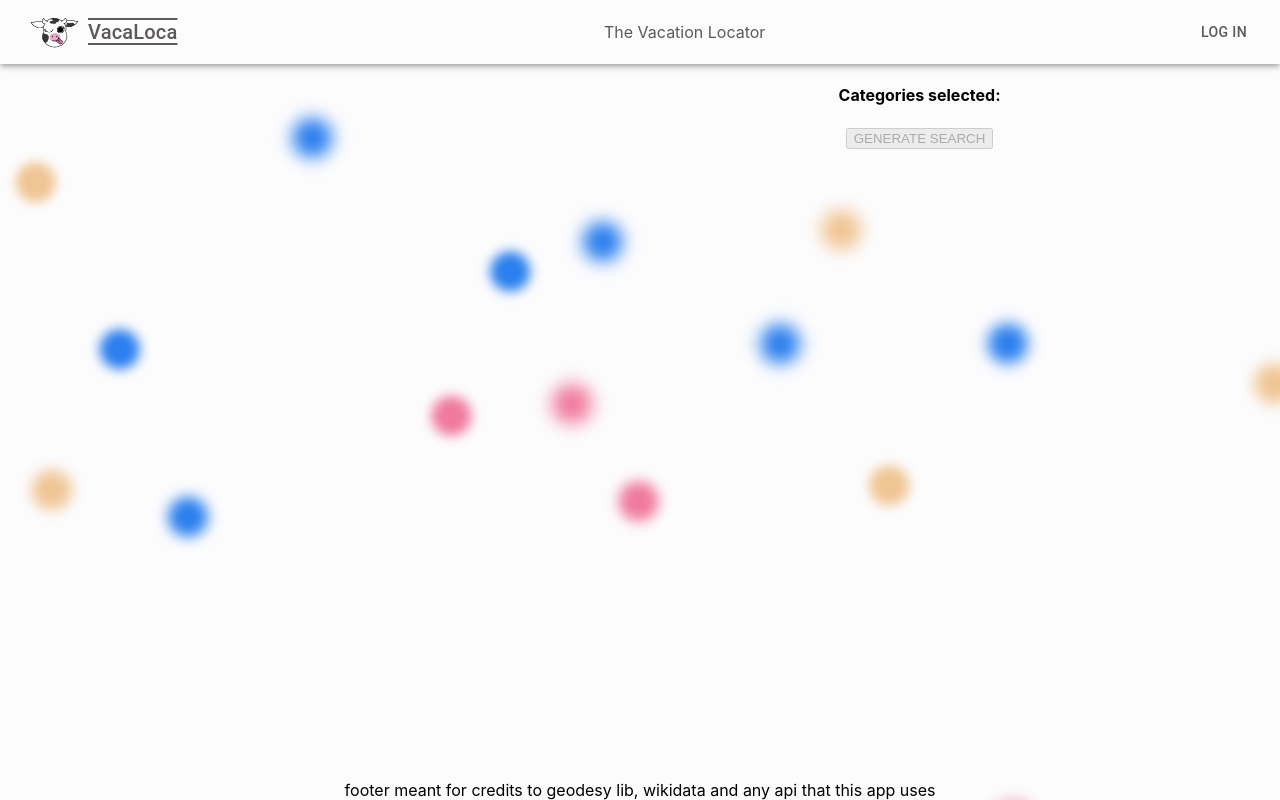
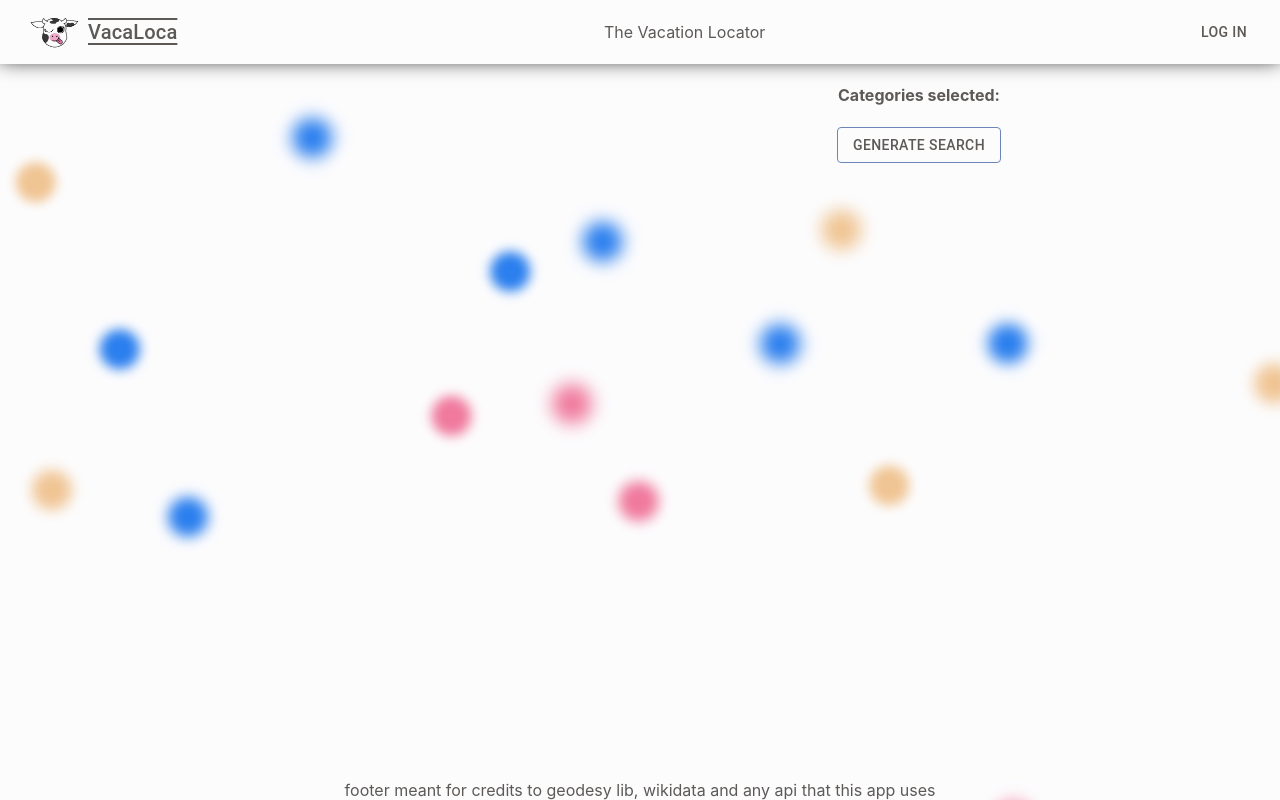
Before and after one commit to Atubak/vacation-finder-frontend, a React (Create React App) app: page /results in a window 1280 px wide. Built offline with nearby package versions, Linux system fonts and the light colour scheme; the HTML template or start-up script is replaced by a standard one.

Commit message:
add styling to btns on search and results page

```diff
--- a/src/App.css
+++ b/src/App.css
@@ -1,5 +1,6 @@
 .App {
   text-align: center;
+  color: #5d5957;
 }
 
 .App-logo {
--- a/src/components/ButtonAppBar.js
+++ b/src/components/ButtonAppBar.js
@@ -12,6 +12,7 @@ import { Link } from "react-router-dom";
 const appBarStyle = {
   backgroundColor: "#fcfcfd",
   color: "#5d5957",
+  boxShadow: "0px -5px 20px black",
 };
 
 export default function ButtonAppBar() {
@@ -19,15 +20,6 @@ export default function ButtonAppBar() {
     <Box sx={{ flexGrow: 1 }}>
       <AppBar position="static" style={appBarStyle}>
         <Toolbar>
-          {/* <IconButton
-            size="large"
-            edge="start"
-            color="inherit"
-            aria-label="menu"
-            sx={{ mr: 2 }}
-          >
-            <MenuIcon />
-          </IconButton> */}
           <img src={logoWordGood} alt="" height="64px" />
           <Typography
             style={{ textAlign: "left", color: `${appBarStyle.color}` }}
@@ -60,5 +52,3 @@ export default function ButtonAppBar() {
     </Box>
   );
 }
-
-// just trying out, will probably switch to styled components or something else
--- a/src/components/SelectedCategories.js
+++ b/src/components/SelectedCategories.js
@@ -3,6 +3,7 @@ import { useState, useEffect } from "react";
 
 //material ui
 import { Modal, Box, CircularProgress } from "@mui/material";
+import Button from "@mui/material/Button";
 
 //selectors
 import {
@@ -58,7 +59,9 @@ export default function SelectedCategories() {
       {chosenCategories.map((cat, index) => {
         return <SingleSelectedCategory key={index} cat={cat} />;
       })}
-      <button
+      <Button
+        style={{ color: "#5d5957", borderColor: "#6c85bd" }}
+        variant="outlined"
         disabled={chosenCategories < 1 ? true : false}
         onClick={() => {
           setOpen(true);
@@ -68,7 +71,7 @@ export default function SelectedCategories() {
         }}
       >
         GENERATE SEARCH
-      </button>
+      </Button>
 
       <Modal
         open={open}
--- a/src/components/SingleSelectedCategory.js
+++ b/src/components/SingleSelectedCategory.js
@@ -16,6 +16,8 @@ export default function SingleSelectedCategory({ cat }) {
       style={{ width: "128px", margin: "10px auto" }}
     >
       <Button
+        style={{ color: "#6c85bd", backgroundColor: "#fcfcfd" }}
+        variant="contained"
         onMouseEnter={() => setClearBtn(true)}
         onMouseLeave={() => setClearBtn(false)}
         onClick={() => dispatch(removeQueryCategory(cat))}
--- a/src/pages/Search.js
+++ b/src/pages/Search.js
@@ -13,6 +13,11 @@ import {
 import { getAllCategories } from "../store/locations/thunks";
 import { storeQueryCategories } from "../store/locations/slice";
 import SelectedCategories from "../components/SelectedCategories";
+
+//style
+const btnStyle = {
+  backgroundColor: "#6c85bd",
+};
 
 export default function Search() {
   const dispatch = useDispatch();
@@ -41,6 +46,7 @@ export default function Search() {
               style={{ margin: "10px 0" }}
             >
               <Button
+                style={btnStyle}
                 variant="contained"
                 onClick={(e) => {
                   dispatch(storeQueryCategories(cat));
```
